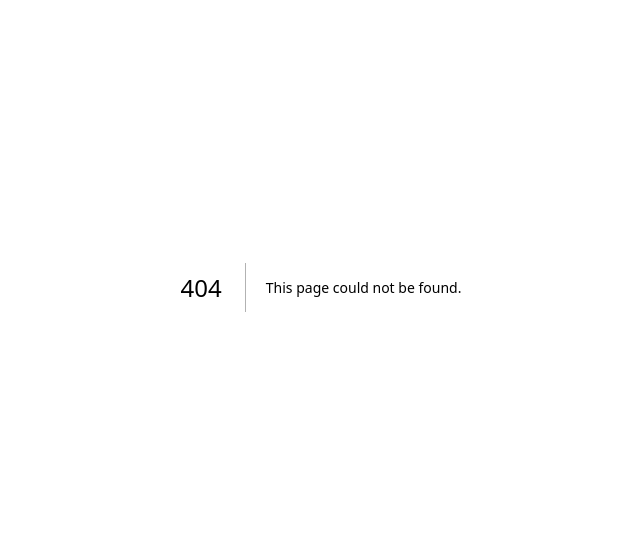
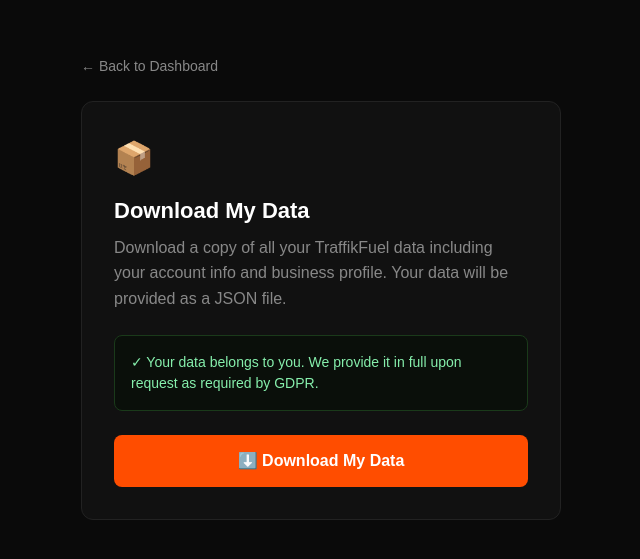
Before and after one commit to thenovarfounder-del/traffikfuel, a Next.js app: page /dashboard/data in a window 1280 px wide. Before the commit this address had no page. Shown: the part 113-672 px from the top of the page, without its empty margins (319-959 px from the left). Built offline with nearby package versions, Linux system fonts and the light colour scheme; no server answers.

Commit message:
Add Download My Data page

```diff
--- /dev/null
+++ b/src/app/dashboard/data/page.tsx
@@ -0,0 +1,74 @@
+'use client'
+import { useState } from 'react'
+import { useRouter } from 'next/navigation'
+import { supabase } from '@/lib/supabase'
+
+export default function DownloadDataPage() {
+const router = useRouter()
+const [loading, setLoading] = useState(false)
+const [done, setDone] = useState(false)
+
+const handleDownload = async () => {
+setLoading(true)
+try {
+const { data: { session } } = await supabase.auth.getSession()
+if (!session) { router.push('/login'); return }
+
+const user = session.user
+const { data: profile } = await supabase
+.from('business_profiles')
+.select('*')
+.eq('user_id', user.id)
+.single()
+
+const exportData = {
+account: {
+id: user.id,
+email: user.email,
+created_at: user.created_at,
+},
+business_profile: profile || null,
+exported_at: new Date().toISOString(),
+}
+
+const blob = new Blob([JSON.stringify(exportData, null, 2)], { type: 'application/json' })
+const url = URL.createObjectURL(blob)
+const a = document.createElement('a')
+a.href = url
+a.download = 'traffikfuel-my-data.json'
+a.click()
+URL.revokeObjectURL(url)
+setDone(true)
+} catch (e) {
+console.error(e)
+}
+setLoading(false)
+}
+
+return (
+<div style={{background:'#0a0a0a',minHeight:'100vh',color:'white',padding:'40px 20px',display:'flex',alignItems:'center',justifyContent:'center'}}>
+<div style={{maxWidth:'480px',width:'100%'}}>
+<button onClick={()=>router.push('/dashboard')} style={{background:'transparent',border:'none',color:'#888',cursor:'pointer',marginBottom:'24px',fontSize:'14px'}}>← Back to Dashboard</button>
+<div style={{background:'#111',border:'1px solid #222',borderRadius:'12px',padding:'32px'}}>
+<div style={{fontSize:'32px',marginBottom:'12px'}}>📦</div>
+<h1 style={{fontSize:'22px',fontWeight:'bold',marginBottom:'8px'}}>Download My Data</h1>
+<p style={{color:'#888',marginBottom:'24px',lineHeight:'1.6'}}>
+Download a copy of all your TraffikFuel data including your account info and business profile. Your data will be provided as a JSON file.
+</p>
+<div style={{background:'#0a0f0a',border:'1px solid #1a3a1a',borderRadius:'8px',padding:'16px',marginBottom:'24px'}}>
+<p style={{color:'#86efac',fontSize:'14px',margin:0}}>✓ Your data belongs to you. We provide it in full upon request as required by GDPR.</p>
+</div>
+{done && (
+<div style={{background:'#0a1a0a',border:'1px solid #22c55e',borderRadius:'8px',padding:'16px',marginBottom:'16px'}}>
+<p style={{color:'#22c55e',margin:0}}>✓ Your data has been downloaded!</p>
+</div>
+)}
+<button onClick={handleDownload} disabled={loading}
+style={{width:'100%',padding:'14px',background:'#ff4d00',color:'white',border:'none',borderRadius:'8px',fontSize:'16px',fontWeight:'bold',cursor:'pointer'}}>
+{loading ? 'Preparing your data...' : '⬇️ Download My Data'}
+</button>
+</div>
+</div>
+</div>
+)
+}
```
